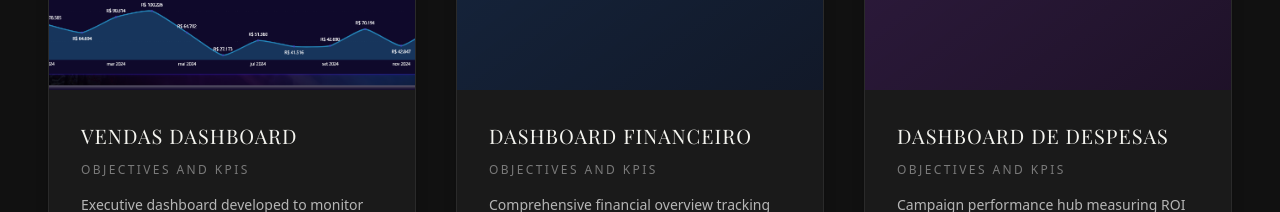
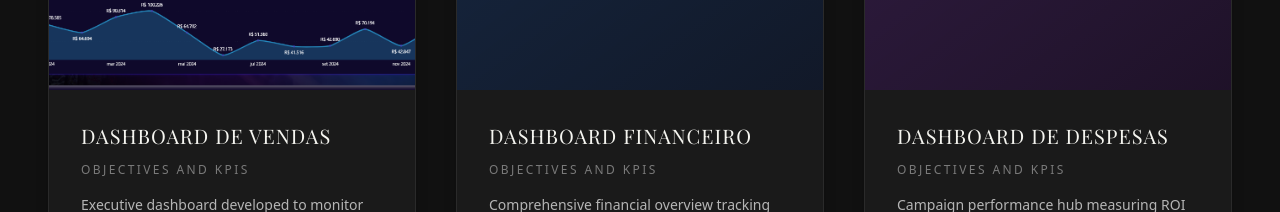
Before and after one commit to Diasszx/ManuDash, a React (Vite) app: page / in a window 1280 px wide. Shown: the part 1320-1532 px from the top of the page. Built offline with nearby package versions, Linux system fonts and the light colour scheme; a web font is replaced by a local one.

Commit message:
fix correctly name to dashboard of finance

```diff
--- a/src/components/sections/FeaturedProjectsSection.jsx
+++ b/src/components/sections/FeaturedProjectsSection.jsx
@@ -14,7 +14,7 @@ import salesDashboardImg from "../../assets/sales-dashboard.png";
 const projects = [
   {
     id: "sales-dashboard",
-    title: "Vendas Dashboard",
+    title: "Dashboard de vendas",
     description:
       "Executive dashboard developed to monitor revenue growth, sales performance across regions, profit margin analysis and product portfolio performance — enabling data-driven commercial strategy.",
     image: salesDashboardImg,
```
